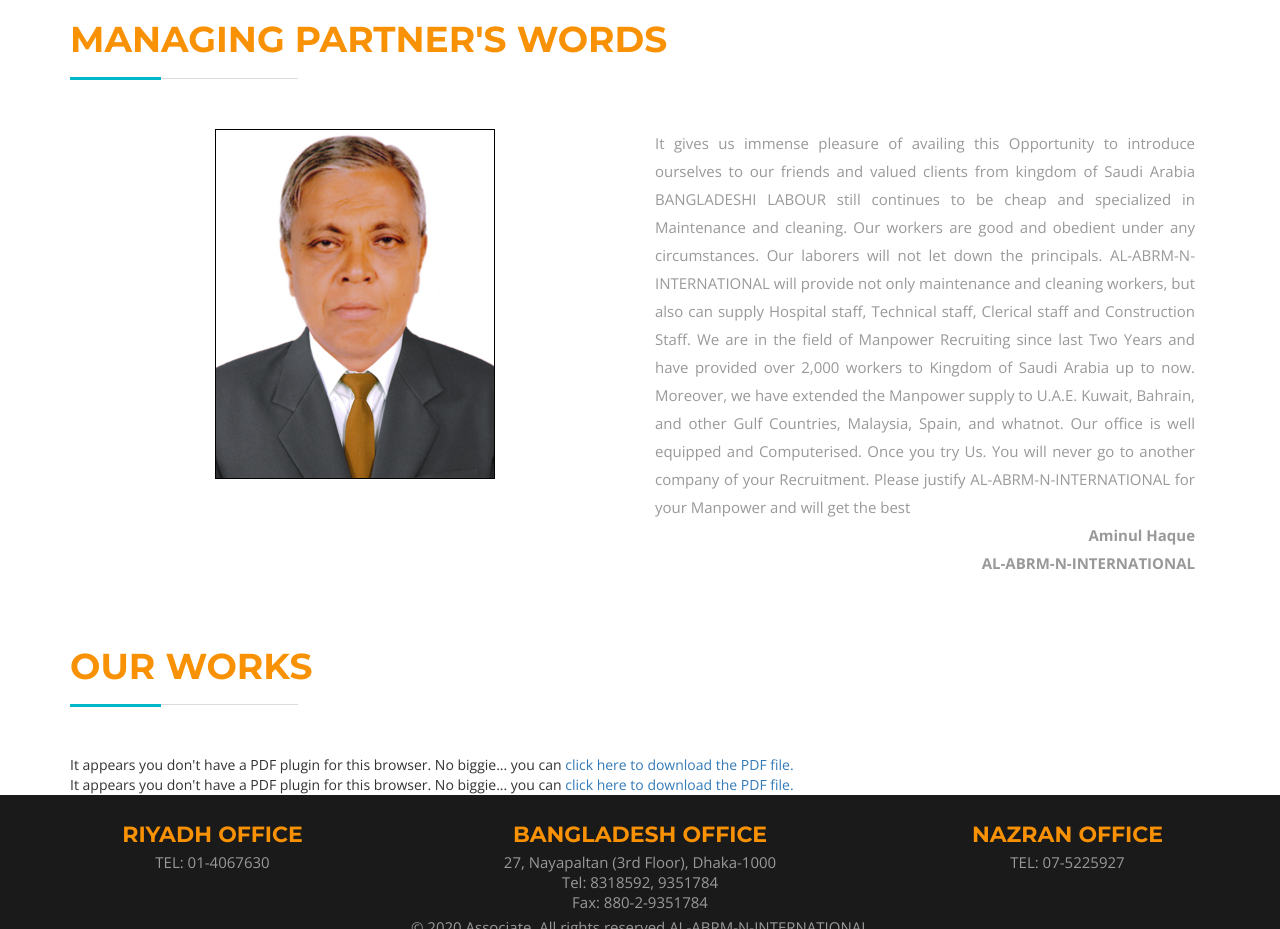
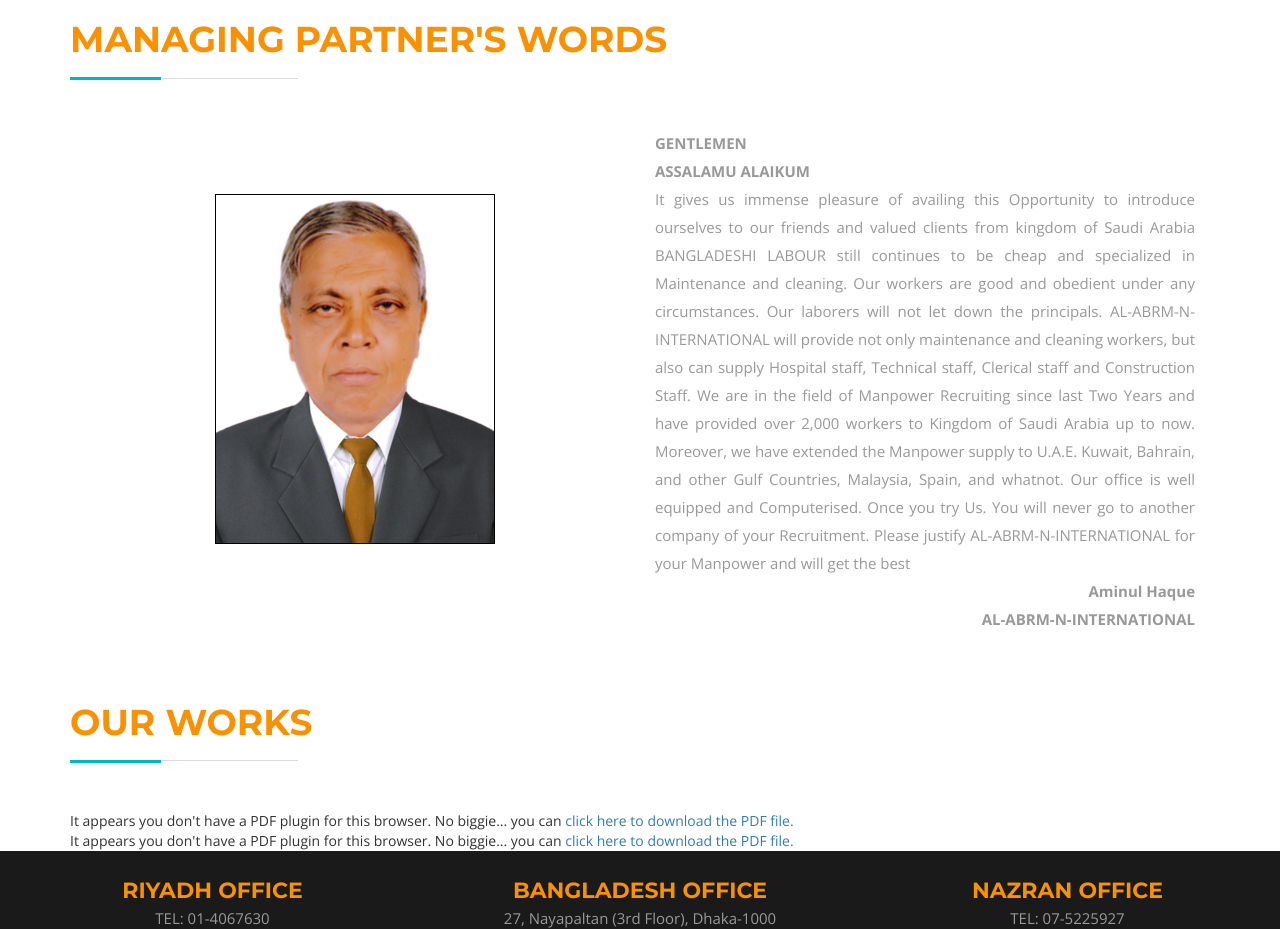
Before and after one commit to ardipta/Portfolio-Organization-Html, a plain HTML site: page index.html in a window 1280 px wide. Shown: the part 1400-2329 px from the top of the page. Drawn offline with nearby package versions, Linux system fonts and the light colour scheme.

Commit message:
modify some changes

```diff
--- a/index.html
+++ b/index.html
@@ -231,9 +231,13 @@
 			<h2>Managing Partner's Words</h2>
 			<div class="border"> </div>
 			<div class="col-md-6 wthree-welcome-center">
-				<img style="display: block;border: 1px solid black;margin-left: auto;margin-right: auto; max-width: 100%;" height="350px" src="images/card.jpg" alt=" ">
+				<img style="display: block;margin-top: 65px; border: 1px solid black;margin-left: auto;margin-right: auto; max-width: 100%;" height="350px" src="images/card.jpg" alt=" ">
 			</div>
 			<div class="col-md-6 wthree-welcome-right">
+				<p style="text-align: left; font-weight: bold;">
+					GENTLEMEN <br>
+					ASSALAMU ALAIKUM
+				</p>
 				<p style="text-align: justify;">
 					It gives us immense pleasure of availing this Opportunity to introduce ourselves to our friends and
 					valued clients from kingdom of Saudi Arabia BANGLADESHI LABOUR still continues to be cheap and specialized in Maintenance and cleaning.
```
